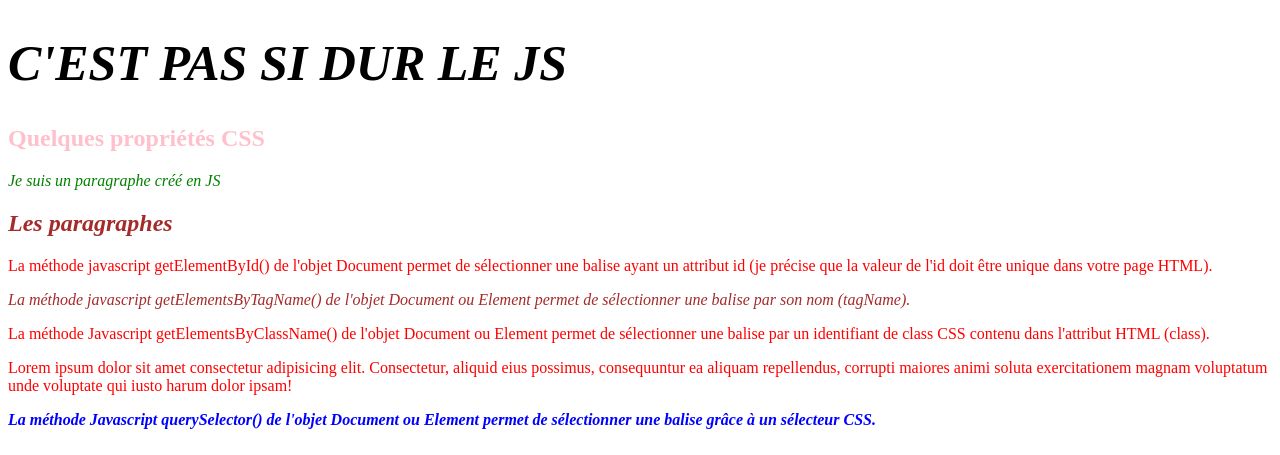
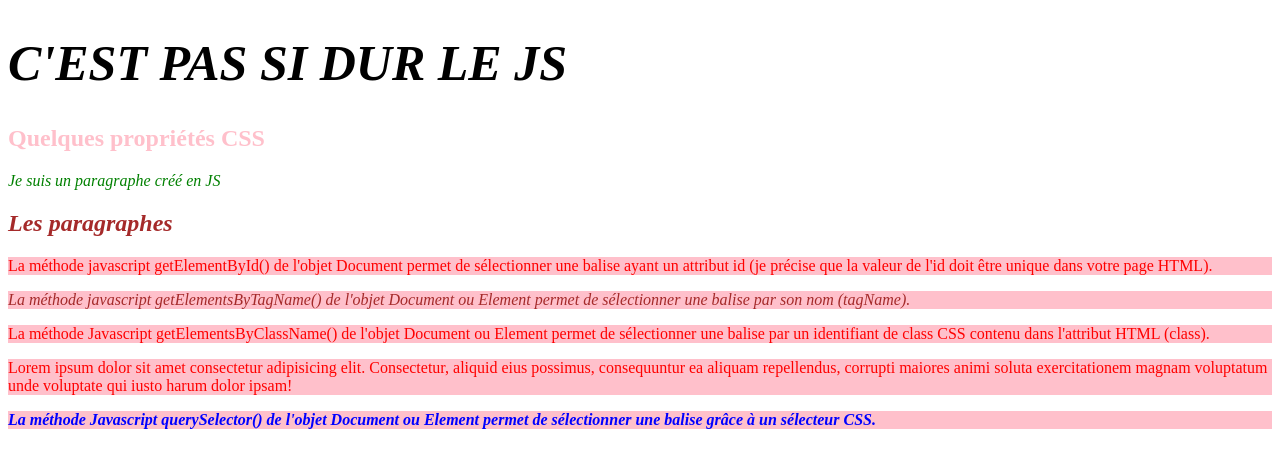
Before and after one commit to Edjek/javascript_11-03-2024, a plain HTML site: page dom/index.html in a window 1280 px wide. Shown: the top 455 px of the page. Drawn offline with Linux system fonts and the light colour scheme.

Commit message:
fifth day

```diff
--- a/dom/js/dom.js
+++ b/dom/js/dom.js
@@ -40,7 +40,9 @@ mainTitle.style.fontSize = '50px';
 
 // ? La method `querySelectorAll()`
 const paragrapheWithQuerySelector = document.querySelectorAll('p');
-// console.log(paragrapheWithQuerySelector);
+for (const paragraphe of paragrapheWithQuerySelector) {
+    paragraphe.style.backgroundColor = 'pink';
+}
 
 const selectorTitle = document.querySelectorAll('.selector-title');
 selectorTitle.forEach(function (x) {
@@ -78,22 +80,21 @@ mainTitle.innerHTML = "<em>C'est pas si dur le Js</em>";
 // La méthode `setAttribute()` permet de définir la valeur d'un attribut HTML.
 mainTitle.setAttribute('id', 'id-js');
 
-
 // La method `remove()` permet de supprimer un element
-const elementDelete = document.querySelector('#delete')
-elementDelete.remove()
+const elementDelete = document.querySelector('#delete');
+elementDelete.remove();
 
 /*
     -------------------------------------------
     Créer des elements en Javascript
     -------------------------------------------
 */
-const newParagraphe = document.createElement('p')
-newParagraphe.textContent = 'Je suis un paragraphe créé en JS'
-newParagraphe.classList.add('paragraphe')
+const newParagraphe = document.createElement('p');
+newParagraphe.textContent = 'Je suis un paragraphe créé en JS';
+newParagraphe.classList.add('paragraphe');
 
-const mainParagraphe = document.querySelector('#main-paragraphe')
+const mainParagraphe = document.querySelector('#main-paragraphe');
 
 // `append()` ajoute un element à la fin
 // `prepend()` ajoute un element au debut
-mainParagraphe.prepend(newParagraphe)
+mainParagraphe.prepend(newParagraphe);
```
Also changed, not shown: dom/css/style.css (line endings or trailing spaces).
